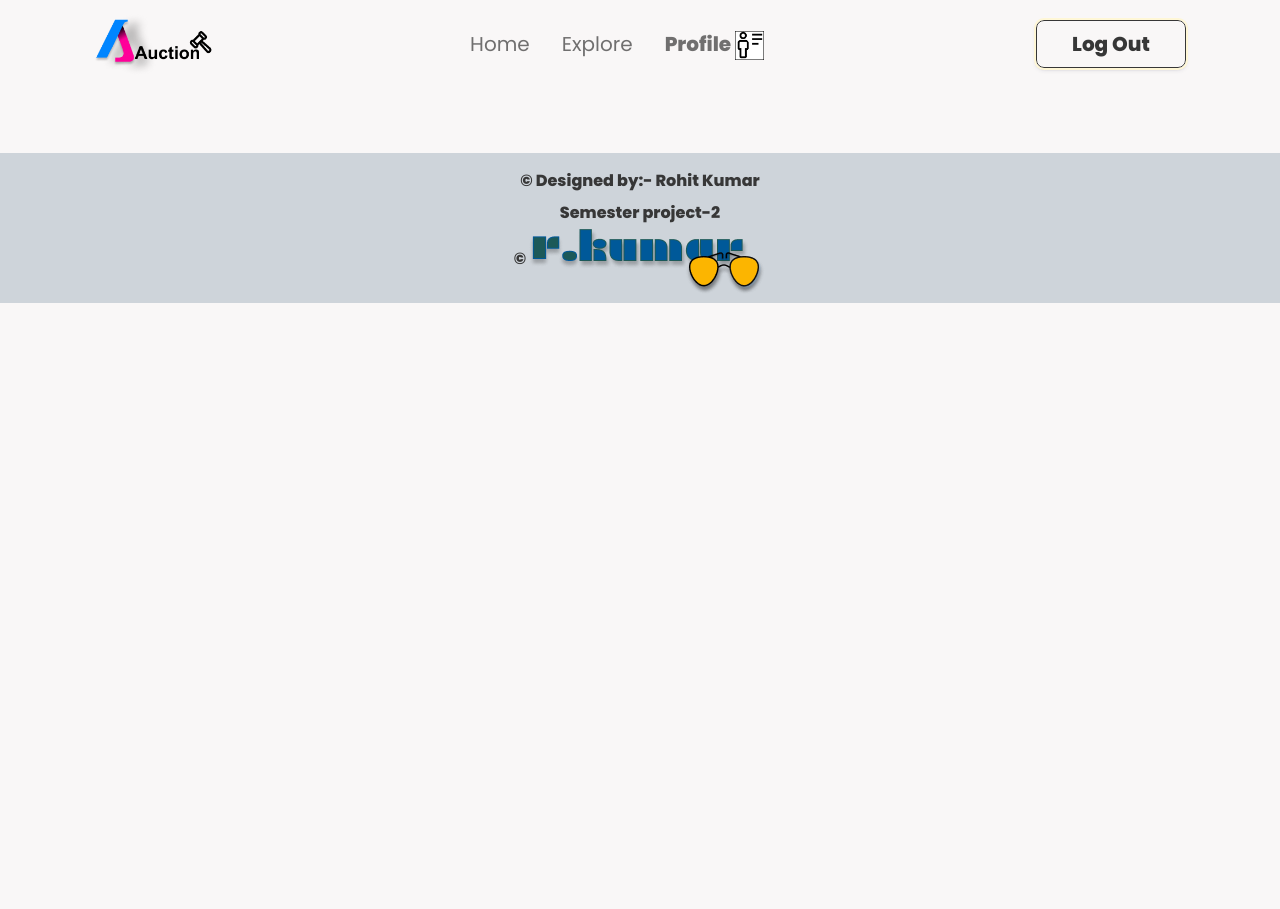
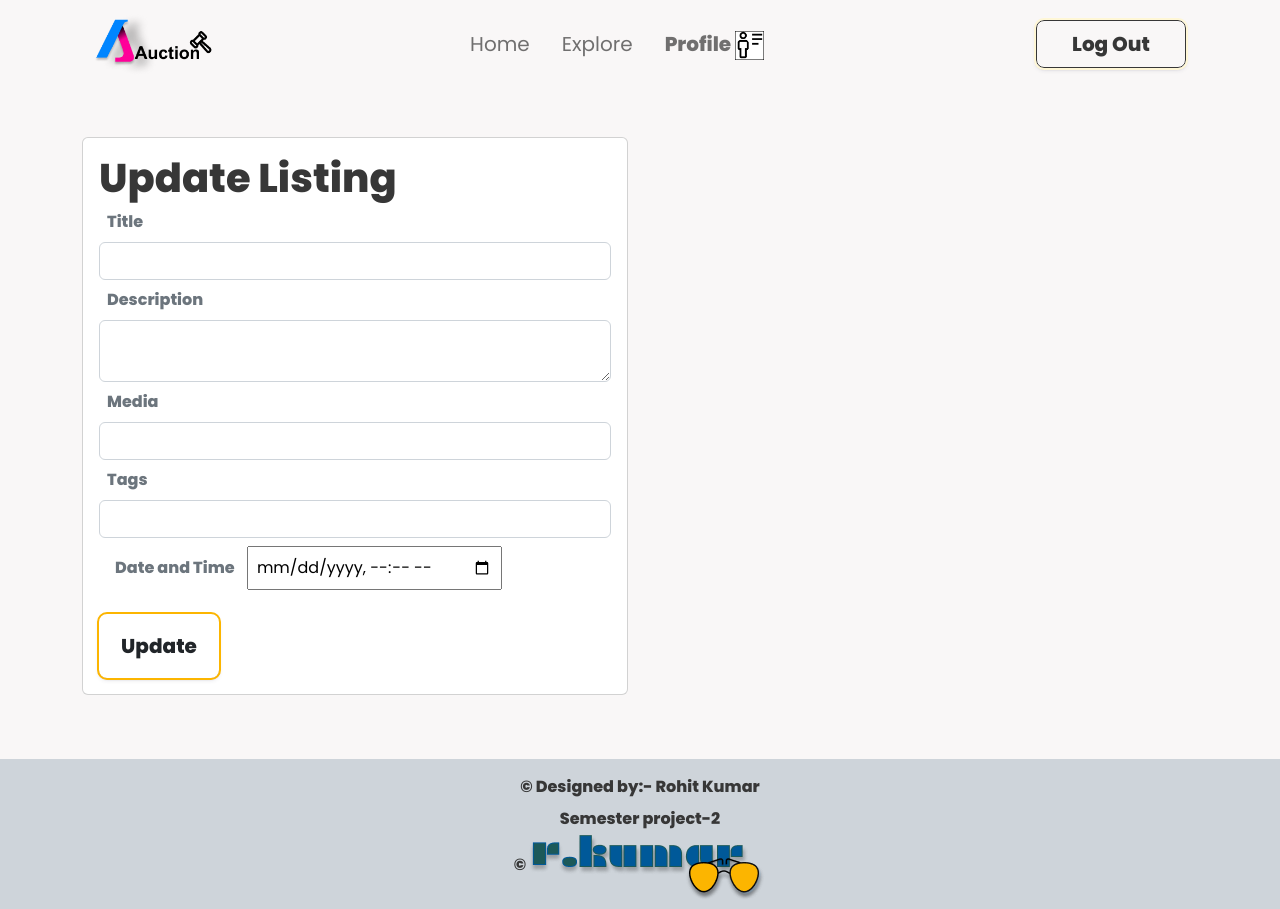
Before and after one commit to RohitAmdahl/auction_website, a website: page updatelisting.html in a window 1280 px wide. Before the commit the page ends 800 px from the top, so only its background shows below. Drawn offline with nearby package versions, Linux system fonts and the light colour scheme.

Commit message:
update name and edit file

```diff
--- a/listingprofiles.html
+++ b/updatelisting.html
@@ -91,30 +91,72 @@
         <div class="row">
           <div
             class="col-12 col-lg-6 col-md-12 col-sm-12 mt-5"
-            id="listingCards"
+            id="updatelisting"
           >
-            <!-- <div class="card mb-5 p-3">
-              <img
-                src="pictures/icons/profile.png"
-                class="profile-pic"
-                alt="profile picture w-100"
-                id="profile_img"
-              />
-              <div class="card-body">
-                <ul class="list-group list-group-flush">
-                  <li class="list-group-item p-2 fw-bold" id="email"></li>
-                  <li class="list-group-item p-2 fw-bold" id="title"></li>
-                  <span class="list-group-item p-2 fw-bold"
-                    >Free Credits :-</span
+            <div class="form card mb-5 p-3">
+              <form id="listing-listing" class="selling">
+                <div class="display-6 fw-bold">Update Listing</div>
+                <div>
+                  <label for="title" class="text-muted fw-bold p-2"
+                    >Title</label
                   >
-                  <li
-                    class="list-group-item p-2 fw-bold display-6"
-                    id="credit"
-                  ></li>
-                </ul>
-                <div class="p-2"></div>
-              </div>
-            </div> -->
+                  <input
+                    name="title"
+                    type="text"
+                    class="form-control"
+                    required=""
+                  />
+                </div>
+                <div>
+                  <label for="textpost" class="text-muted fw-bold p-2" p-2=""
+                    >Description</label
+                  >
+                  <textarea
+                    name="text"
+                    id="text"
+                    cols="30"
+                    rows="2"
+                    class="form-control"
+                  ></textarea>
+                </div>
+                <div>
+                  <label for="Media" class="text-muted fw-bold p-2"
+                    >Media</label
+                  >
+                  <input name="media" type="url" class="form-control" />
+                </div>
+                <div>
+                  <label for="tags" class="fw-bold text-muted p-2"> Tags</label>
+                  <input
+                    class="form-control"
+                    type="text"
+                    id="tagInput"
+                    name="tags"
+                  />
+                </div>
+                <div class="p-2">
+                  <label for="date and time" class="fw-bold text-muted p-2"
+                    >Date and Time</label
+                  >
+                  <input
+                    class="form- control p-2"
+                    type="datetime-local"
+                    id="endsAt"
+                    name="endsAt"
+                    aria-describedby="formError"
+                    placeholder="dd/mm/yyyy"
+                  />
+                </div>
+
+                <button
+                  class="fw-bold btn cta-signup btn-lg p-3 mt-3 w-100"
+                  type="submit"
+                  id="update-listing-listing"
+                >
+                  Update
+                </button>
+              </form>
+            </div>
           </div>
         </div>
       </div>
```
